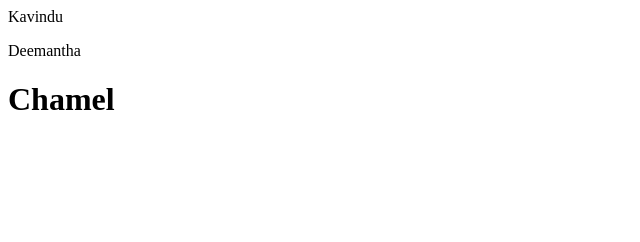
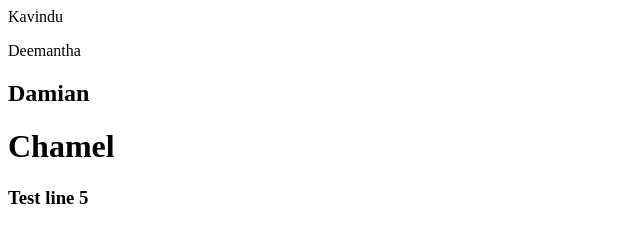
Before and after one commit to KavinduDeemantha/test-repo, a plain HTML site: page index.html in a window 1280 px wide. Shown: the whole page, without its empty margins (0-640 px from the left). Drawn offline with Linux system fonts and the light colour scheme.

Commit message:
damian added (#3)

```diff
--- a/index.html
+++ b/index.html
@@ -1,3 +1,5 @@
 <div>Kavindu</div>
 <p>Deemantha</p>
+<h2>Damian</h2>
 <h1>Chamel</h1>
+<h3>Test line 5</h3>
```
